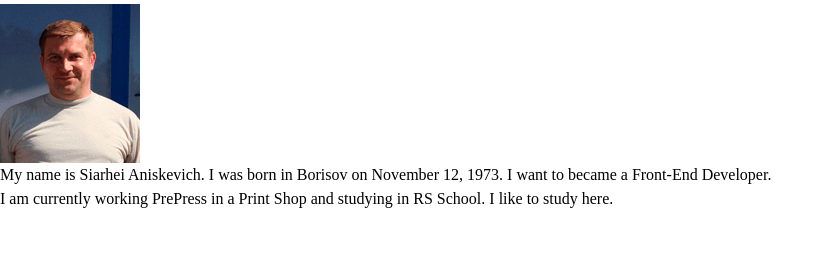
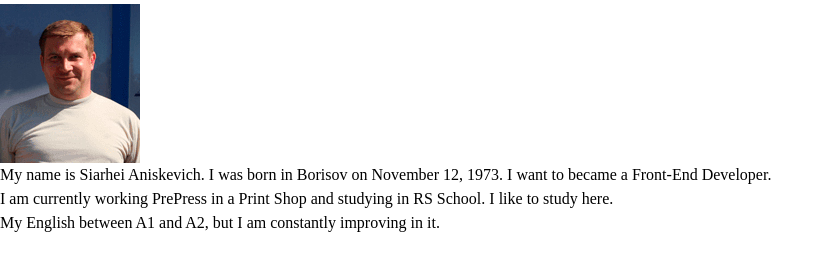
Before and after one commit to Serhio1973/rsschool-cv-old, a plain HTML site: page index.html in a window 1280 px wide. Shown: the part 44-314 px from the top of the page, without its empty margins (0-834 px from the left). Drawn offline with Linux system fonts and the light colour scheme.

Commit message:
fix: update index.html

```diff
--- a/index.html
+++ b/index.html
@@ -13,5 +13,6 @@
     <p>My name is Siarhei Aniskevich. I was born in Borisov on November 12, 1973. I want to became a Front-End Developer.<br>
 
         I am currently working PrePress in a Print Shop and studying in RS School. I like to study here.</p>
+    <p>My English between A1 and A2, but I am constantly improving in it.</p>
 </body>
 </html>
```
